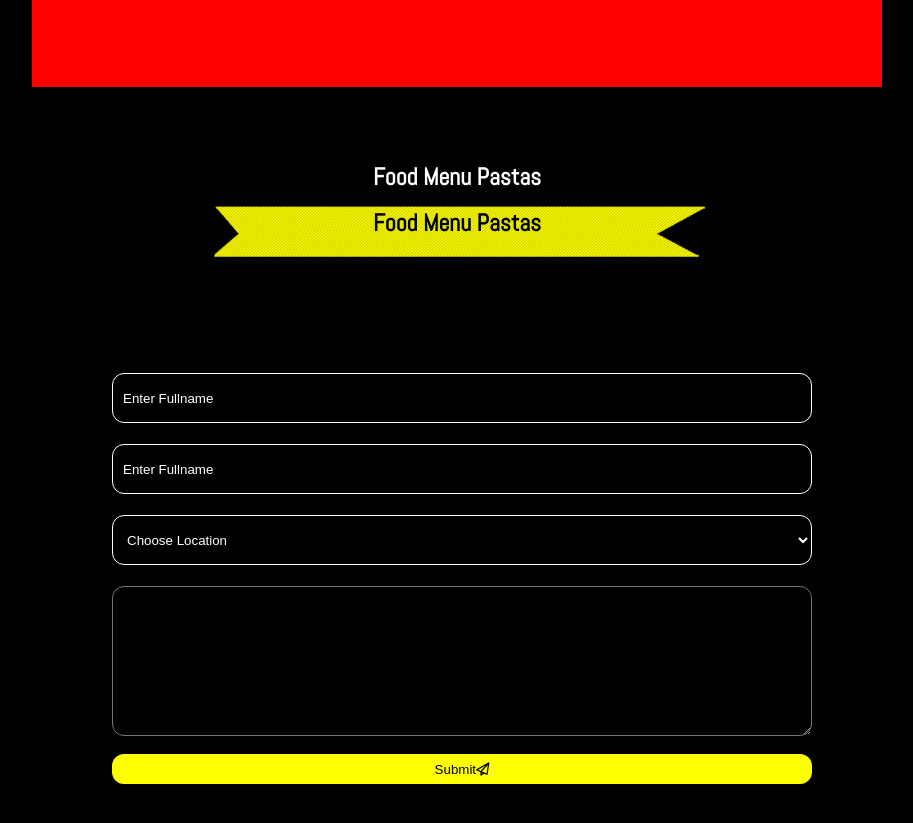
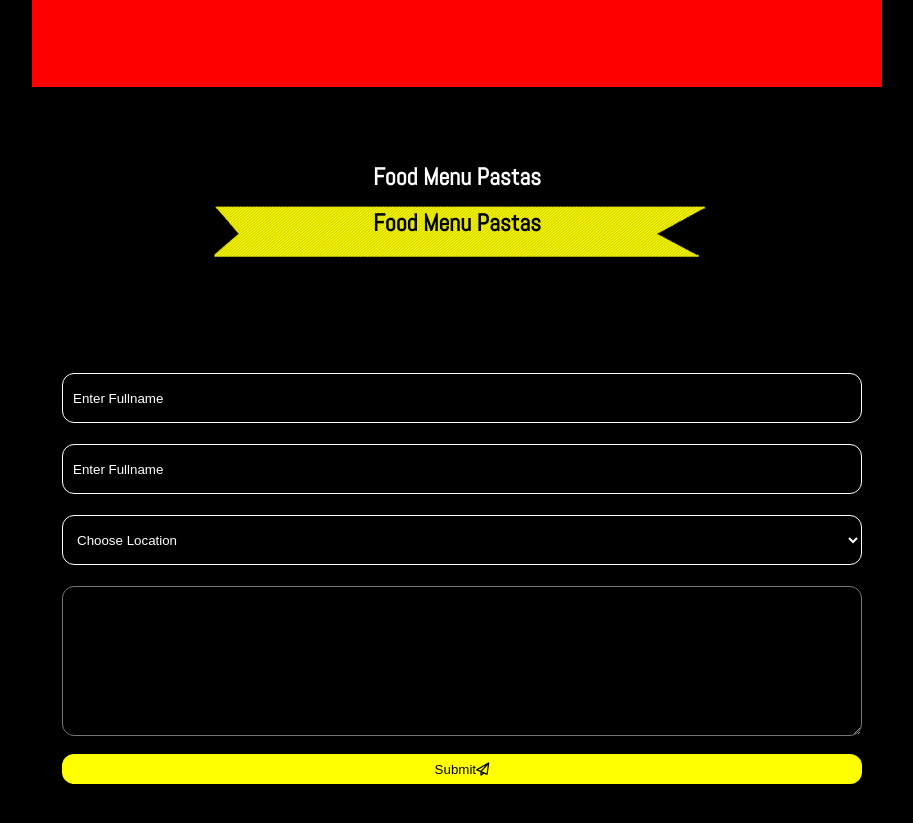
Before and after one commit to Temiawaye/repo-ass2, a plain HTML site: page index.html in a window 1280 px wide. Shown: the part 930-1753 px from the top of the page, without its empty margins (183-1096 px from the left). Drawn offline with Linux system fonts and the light colour scheme.

Commit message:
new change

```diff
--- a/css/style.css
+++ b/css/style.css
@@ -115,7 +115,7 @@ header{
     background-image: url(../images/food-plate2.jpg);
     background-repeat: no-repeat;
     background-size: cover;
-    padding: 30px 10px;
+    /* padding: 30px 10px; */
 }
 
 .h2{
@@ -139,20 +139,21 @@ header{
 }
 
 #form{
-    margin-left: 70px;
+    /* margin-left: 70px; */
     position: relative;
-    /* top: 100px; */
+    /* top: 12px; */
     color: white;
 }
 
 .form-padding{
-    margin-top: 0px;
+    /* margin-top: 150px; */
+    padding: 30px;
 }
 
 .form1 > input,.form1 > select{
     background: transparent;
     border-radius: 12px;
-    width: 700px;
+    width: 800px;
     height: 50px;
     color: white;
     padding: 10px;
@@ -178,18 +179,18 @@ header{
 .form3{
     background: transparent;
     border-radius: 12px;
-    width: 700px;
+    width: 800px;
     height: 150px;
     color: white;
 }
 
 .button{
     background-color: yellow;
-    width: 700px;
+    width: 800px;
     height: 30px;
     border-radius: 12px;
     border: none;
-    margin-left: 70px;
+    /* margin-left: 70px; */
     position: relative;
     bottom: 50px;
 }
```
Also changed, not shown: index.html (+2 -0 lines).
